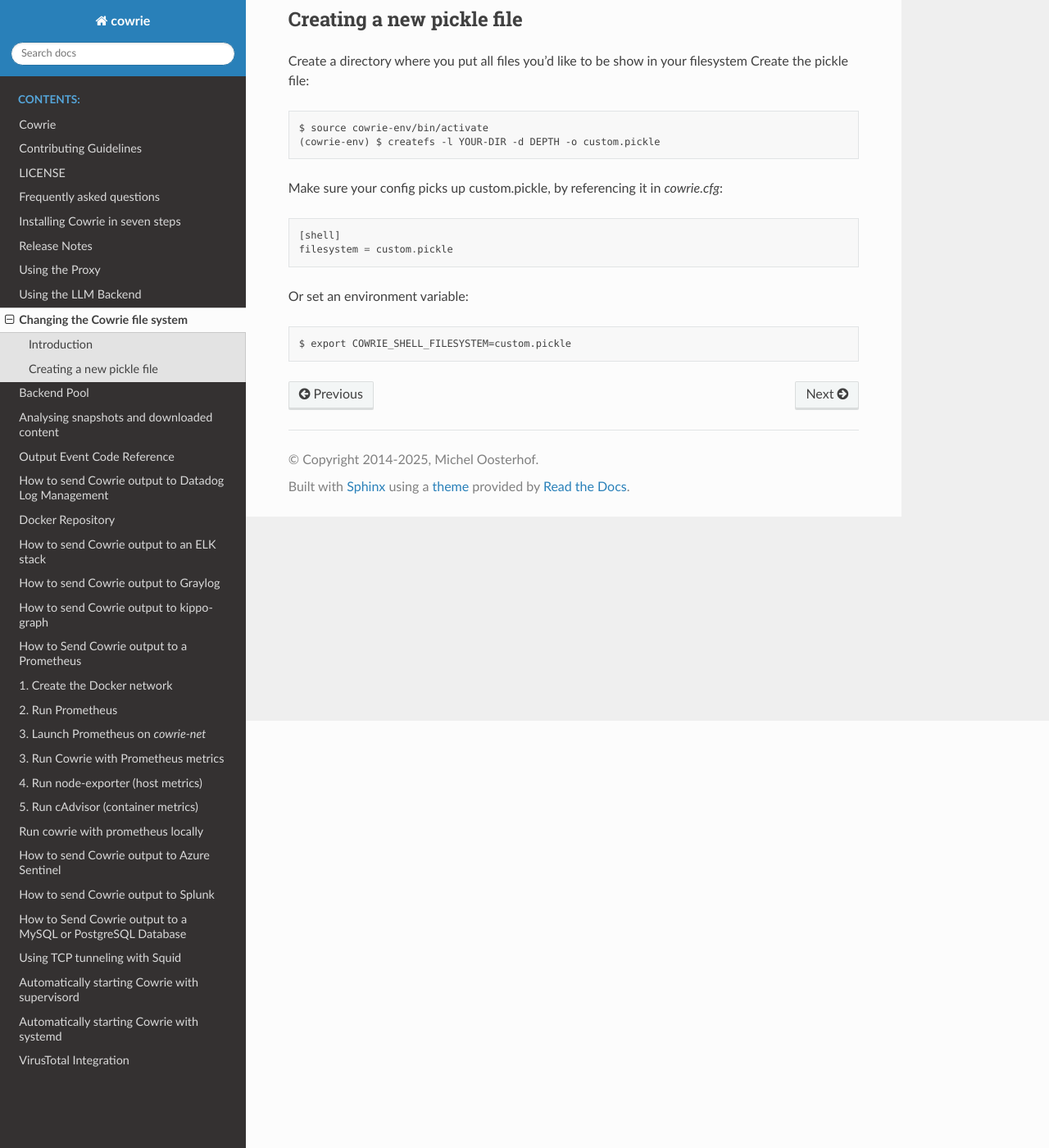
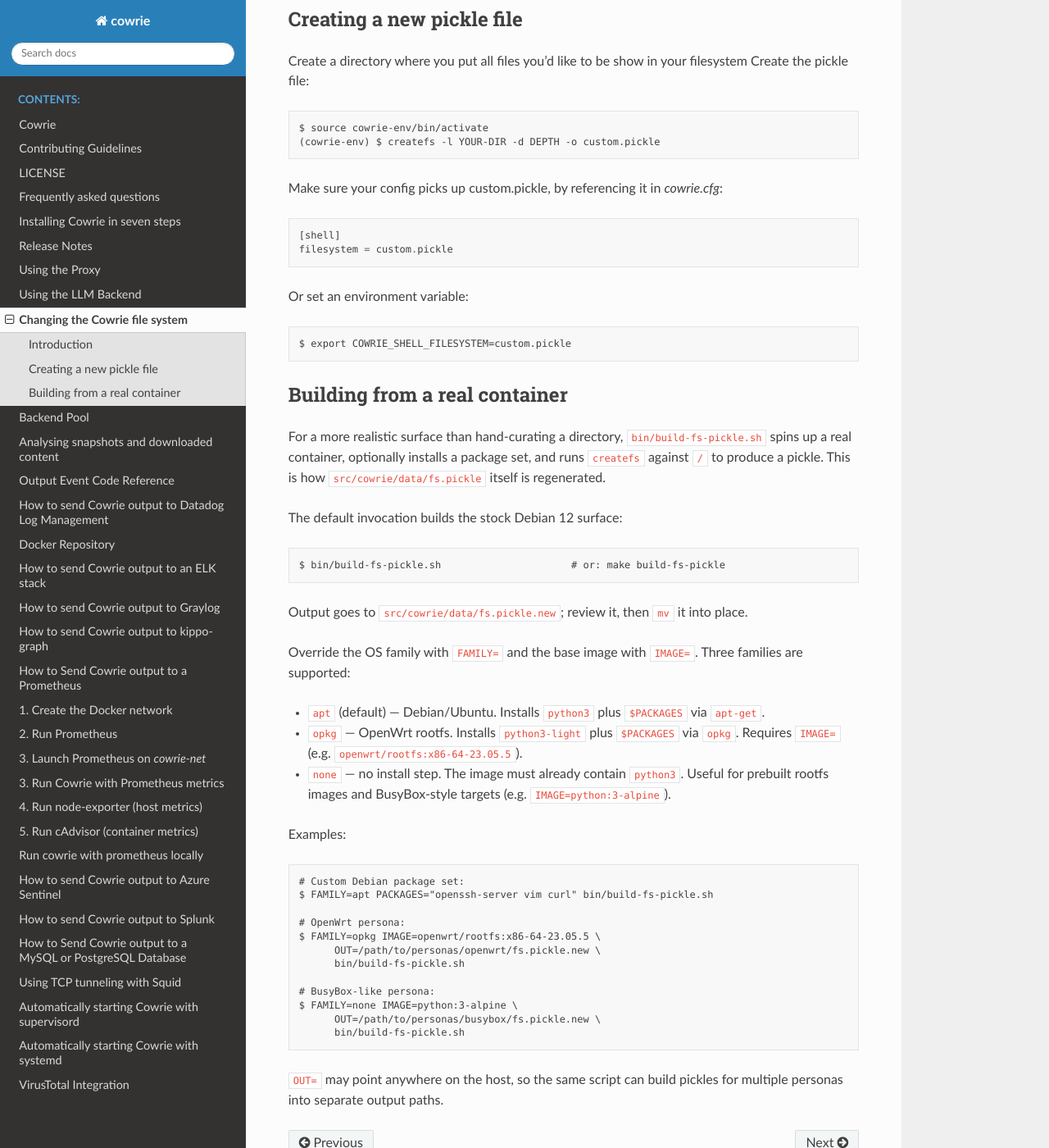
Before and after one commit to cowrie/cowrie, a Sphinx documentation site: the page built from docs/HONEYFS.rst, in a window 1280 px wide and 1400 px high, scrolled down 521 px. Shown: the whole window at 82% size. Built offline with Sphinx 7.4.7 and the Read the Docs theme 3.1.0, drawn with Linux system fonts in a browser that asks for light colours.

Commit message:
feat: add FAMILY switch to build-fs-pickle.sh (apt|opkg|none)
Today the script is hardcoded to apt-get / Debian. Generalize it so the
same wrapper can produce pickles for non-Debian personas:

  - FAMILY=apt   (default)  Debian/Ubuntu, current behaviour
  - FAMILY=opkg             OpenWrt rootfs, installs python3-light
  - FAMILY=none             no install step; image must contain python3

OUT= already existed and now it's actually useful: build pickles for
multiple personas into separate paths from one tree.

Update the Makefile help text and document the wrapper + the FAMILY
switch in docs/HONEYFS.rst (right after the existing createfs section).

```diff
--- a/docs/HONEYFS.rst
+++ b/docs/HONEYFS.rst
@@ -41,3 +41,46 @@ Make sure your config picks up custom.pickle, by referencing it in `cowrie.cfg`:
 Or set an environment variable::
 
   $ export COWRIE_SHELL_FILESYSTEM=custom.pickle
+
+Building from a real container
+******************************
+
+For a more realistic surface than hand-curating a directory, ``bin/build-fs-pickle.sh``
+spins up a real container, optionally installs a package set, and runs ``createfs``
+against ``/`` to produce a pickle. This is how ``src/cowrie/data/fs.pickle`` itself
+is regenerated.
+
+The default invocation builds the stock Debian 12 surface::
+
+  $ bin/build-fs-pickle.sh                      # or: make build-fs-pickle
+
+Output goes to ``src/cowrie/data/fs.pickle.new``; review it, then ``mv`` it into
+place.
+
+Override the OS family with ``FAMILY=`` and the base image with ``IMAGE=``. Three
+families are supported:
+
+- ``apt`` (default) — Debian/Ubuntu. Installs ``python3`` plus ``$PACKAGES`` via
+  ``apt-get``.
+- ``opkg`` — OpenWrt rootfs. Installs ``python3-light`` plus ``$PACKAGES`` via
+  ``opkg``. Requires ``IMAGE=`` (e.g. ``openwrt/rootfs:x86-64-23.05.5``).
+- ``none`` — no install step. The image must already contain ``python3``. Useful
+  for prebuilt rootfs images and BusyBox-style targets (e.g. ``IMAGE=python:3-alpine``).
+
+Examples::
+
+  # Custom Debian package set:
+  $ FAMILY=apt PACKAGES="openssh-server vim curl" bin/build-fs-pickle.sh
+
+  # OpenWrt persona:
+  $ FAMILY=opkg IMAGE=openwrt/rootfs:x86-64-23.05.5 \
+        OUT=/path/to/personas/openwrt/fs.pickle.new \
+        bin/build-fs-pickle.sh
+
+  # BusyBox-like persona:
+  $ FAMILY=none IMAGE=python:3-alpine \
+        OUT=/path/to/personas/busybox/fs.pickle.new \
+        bin/build-fs-pickle.sh
+
+``OUT=`` may point anywhere on the host, so the same script can build pickles for
+multiple personas into separate output paths.
```
Also changed, not shown: 2 other files.
